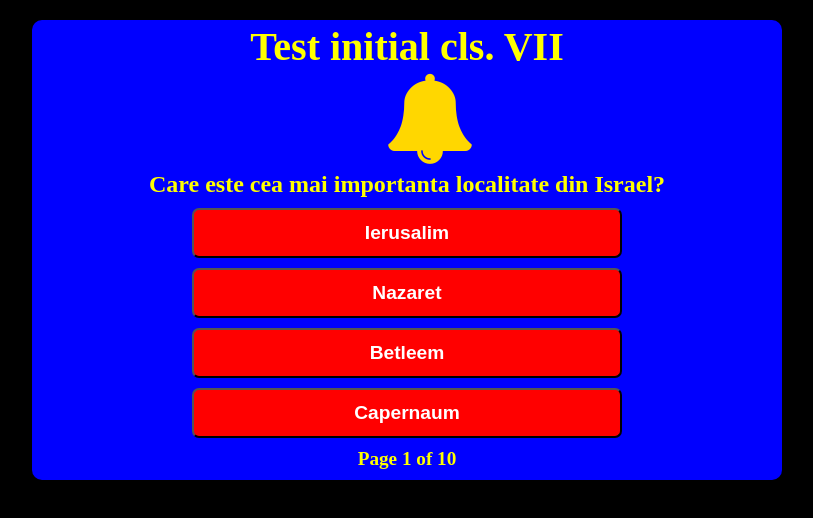
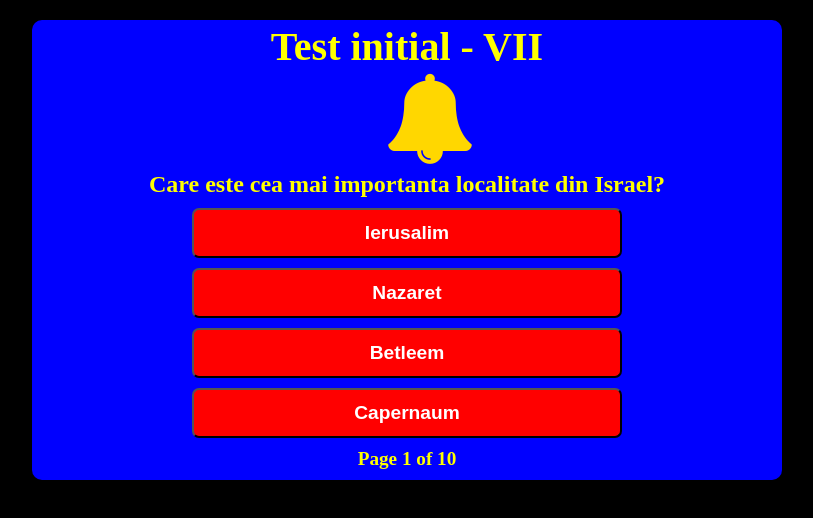
Before and after one commit to Cristiangorjeanul/testinitial7, a plain HTML site: page index.html in a window 1280 px wide. Shown: the whole page, without its empty margins (233-1046 px from the left). Drawn offline with Linux system fonts and the light colour scheme.

Commit message:
Change text

```diff
--- a/index.html
+++ b/index.html
@@ -15,7 +15,7 @@
     <header>
         <div id="questionnaire">
             <div>
-                <h1>Test initial cls. VII</h1>
+                <h1>Test initial - VII</h1>
                 <span class="bell fa fa-bell"></span><br>
             </div>
             <h2 id="table"></h2>
```
